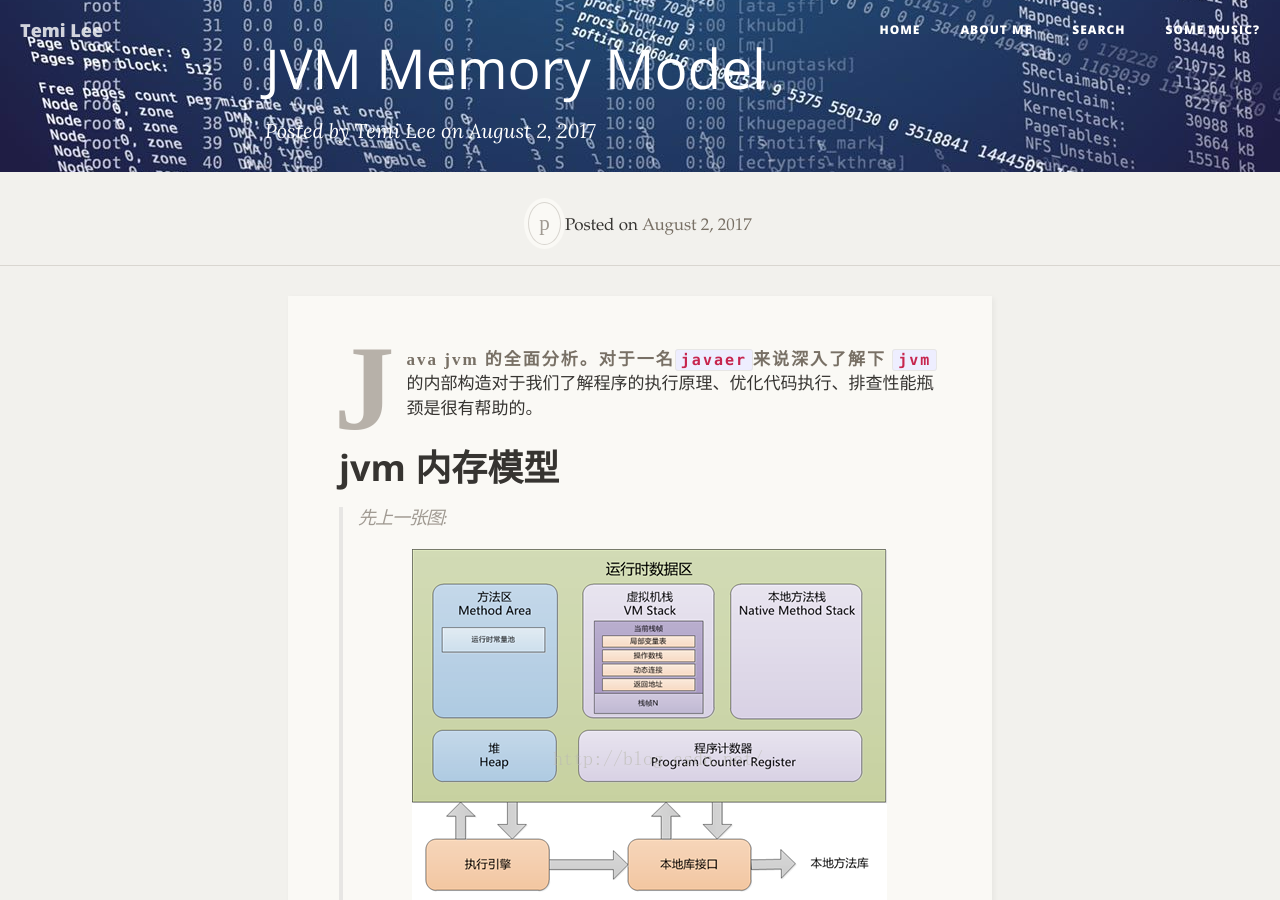
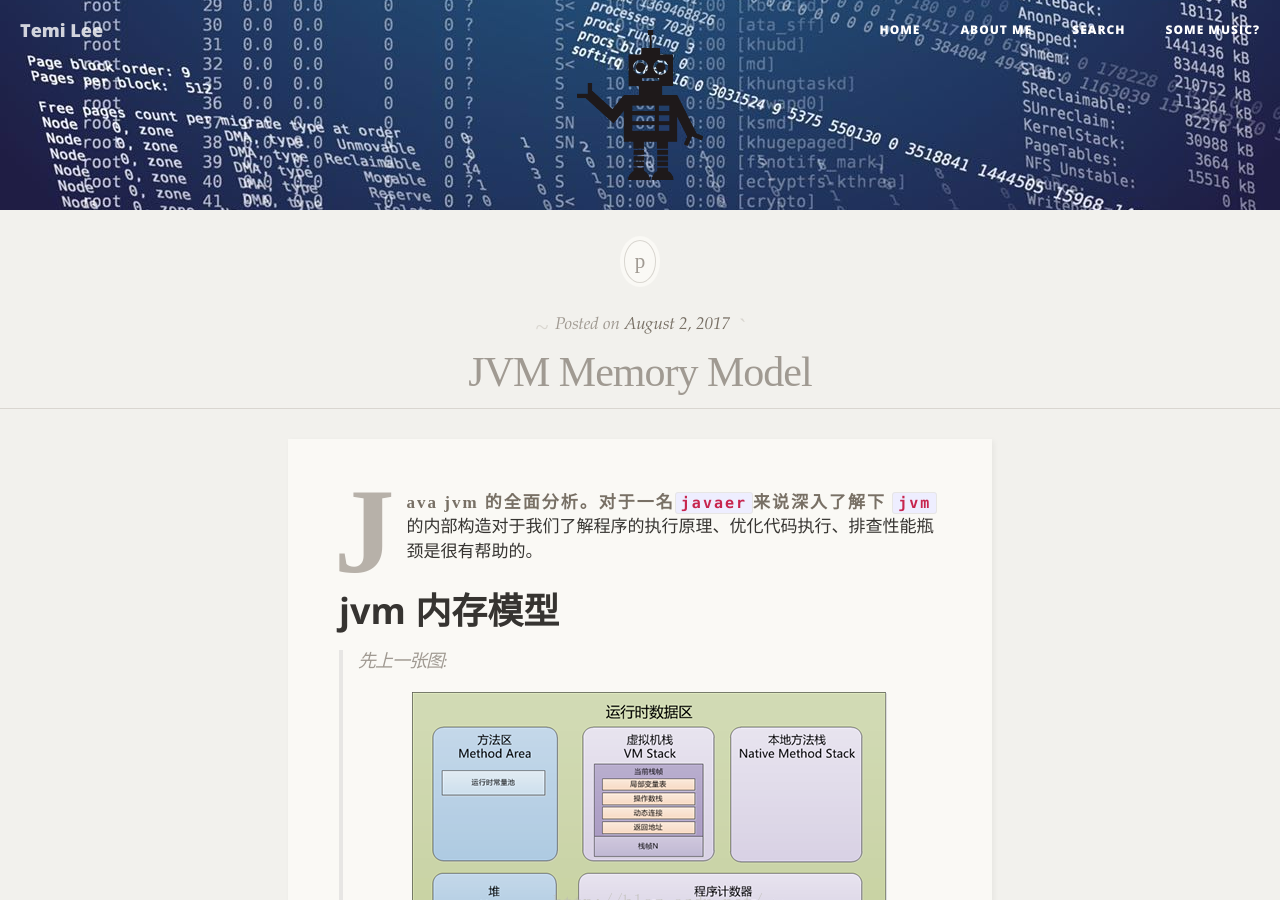
Before and after one commit to TemiLee/TemiLee.github.io, a Jekyll site: the page built from _posts/2017-08-02-java-jvm.markdown, in a window 1280 px wide and 900 px high. Built offline with Jekyll 4.4.1, drawn with Linux system fonts in a browser that asks for light colours; nearby versions of some CDN libraries; formulas are drawn with MathJax 3.

Commit message:
add world log

```diff
--- a/_layouts/post.html
+++ b/_layouts/post.html
@@ -8,12 +8,15 @@ layout: default
         <div class="row">
             <div class="col-lg-8 col-lg-offset-2 col-md-10 col-md-offset-1">
                 <div class="post-heading" style="padding: 30px 0">
-                    <h1>{{ page.title }}</h1>
-                    {% if page.subtitle %}
-                    <h2 class="subheading">{{ page.subtitle }}</h2>
-                    {% endif %}
-                    <span class="meta">Posted by {{ page.author }} on {{ page.date | date: "%B %-d, %Y" }}</span>
-                </div>
+                    <!--<h1>{{ page.title }}</h1>-->
+                    <!--{% if page.subtitle %}-->
+                    <!--<h2 class="subheading">{{ page.subtitle }}</h2>-->
+                    <!--{% endif %}-->
+                    <!--<span class="meta">Posted by {{ page.author }} on {{ page.date | date: "%B %-d, %Y" }}</span>-->
+					{% if site.logo %}
+					<img src= "{{ site.logo }}" style="height: 150px">
+					{% endif %}
+				</div>
             </div>
         </div>
     </div>
@@ -142,8 +145,10 @@ layout: default
 <!--</article>-->
 
 <header class="post-header">
+	<div>
 		<span>Posted on </span><span class="post-meta">{{ page.date | date: "%B %-d, %Y" }}</span>
-	<!--<h1 class="post-title" itemprop="name headline">{{ page.title }}</h1>-->
+	</div>
+	<h1 class="post-title" itemprop="name headline">{{ page.title }}</h1>
 </header>
 
 <link rel="stylesheet" href="{{ "/css/main.css" | prepend: site.baseurl | prepend: site.url }}">
```
Also changed, not shown: _posts/2017-07-13-WordsOfCoder.markdown (renamed from _drafts/WordsOfCoder.markdown).
